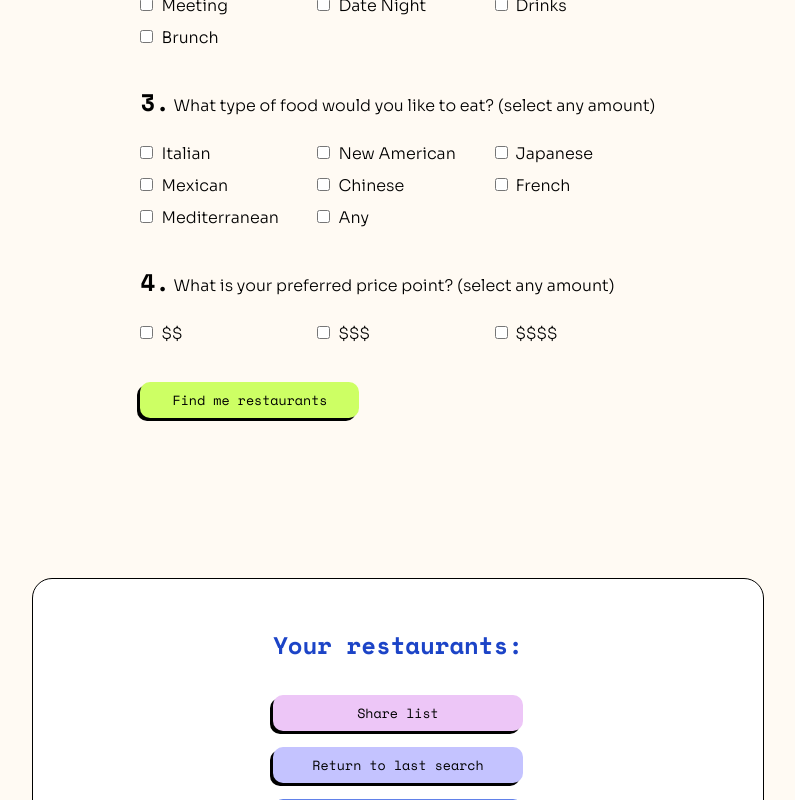
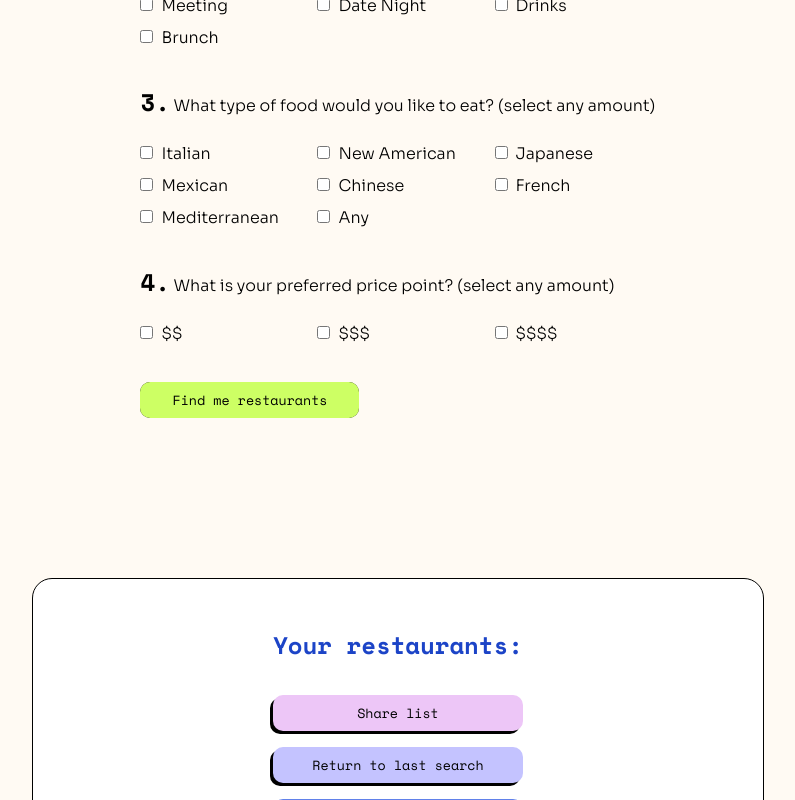
Before and after one commit to ajasinger/dinner-app, a Next.js app: page / in a window 1280 px wide. In both pictures the pointer is over the button "Find me restaurants". Shown: the part 586-1386 px from the top of the page, without its empty margins (242-1037 px from the left). Built offline with nearby package versions, Linux system fonts and the light colour scheme.

Commit message:
style button hover

```diff
--- a/styles/globals.css
+++ b/styles/globals.css
@@ -24,7 +24,6 @@ button {
   padding: .5rem 2rem;
 }
 
-/* a {
-  color: blue;
-  text-decoration: none;
-} */
+button:hover {
+  filter: drop-shadow(0px 0px);
+}
```
